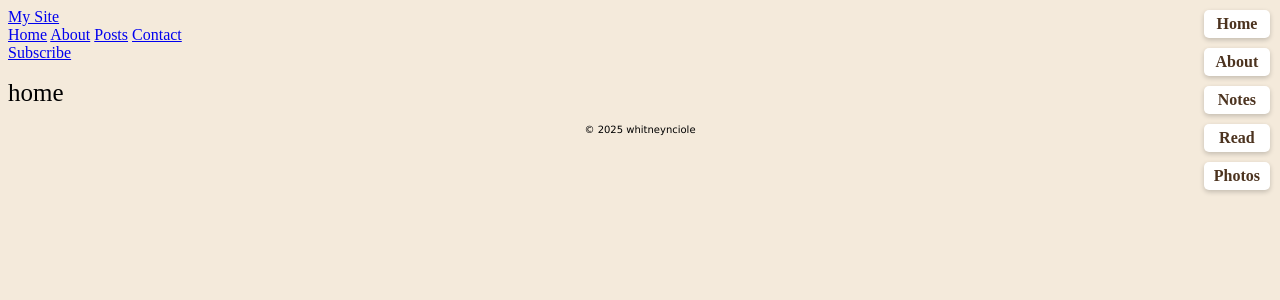
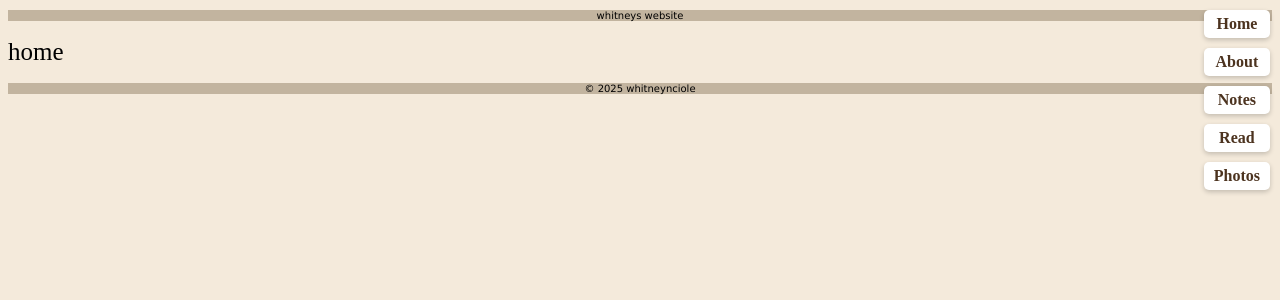
Before and after one commit to whitneynciole/whitneynciole.github.io, a Jekyll site: the page built from index.md, in a window 1280 px wide. Shown: the top 300 px of the page. Built offline with Jekyll 4.4.1, drawn with Linux system fonts in a browser that asks for light colours.

Commit message:
push header and footer

```diff
--- a/_includes/header.html
+++ b/_includes/header.html
@@ -1,22 +1,4 @@
 <!-- _includes/header.html -->
 <header>
-    <div class="header-container">
-      <!-- Logo or title -->
-      <div class="logo">
-        <a href="/index.html">My Site</a>
-      </div>
-
-      <!-- Navigation links -->
-      <nav class="main-nav">
-        <a href="/index.html">Home</a>
-        <a href="/about.html">About</a>
-        <a href="/posts.html">Posts</a>
-        <a href="/contact.html">Contact</a>
-      </nav>
-
-      <!-- Optional: Search bar or subscribe button -->
-      <div class="header-actions">
-        <a href="/subscribe.html" class="subscribe-btn">Subscribe</a>
-      </div>
-    </div>
+   <p>whitneys website </p>
   </header>
--- a/assets/css/style.css
+++ b/assets/css/style.css
@@ -1,4 +1,11 @@
 /* Existing styles */
+header {
+background-color:  rgb(194, 180, 159);
+color: black;
+padding: auto;
+font-size: 15px;
+}
+
 body {
     background-color: rgb(244, 234, 219);
 }
@@ -47,3 +54,10 @@ img {
 .top-right-links a:hover {
     background-color: rgb(249, 239, 230);
 }
+
+footer {
+    background-color:  rgb(194, 180, 159);
+    color: black;
+    padding: auto;
+    font-size: 15px;
+    }
```
Also changed, not shown: read.html (+7 -1 lines).
